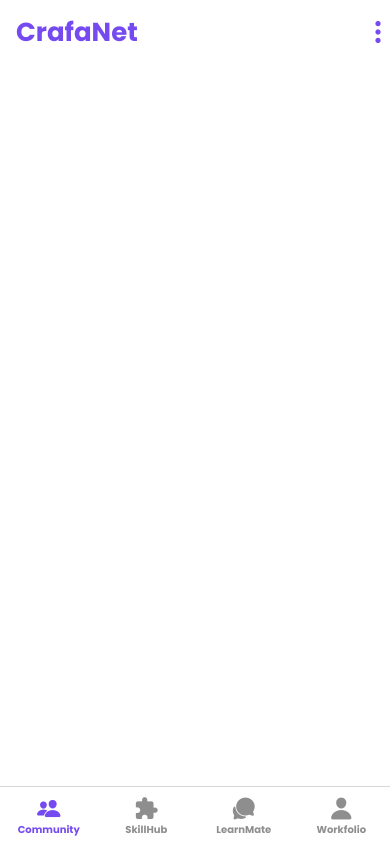
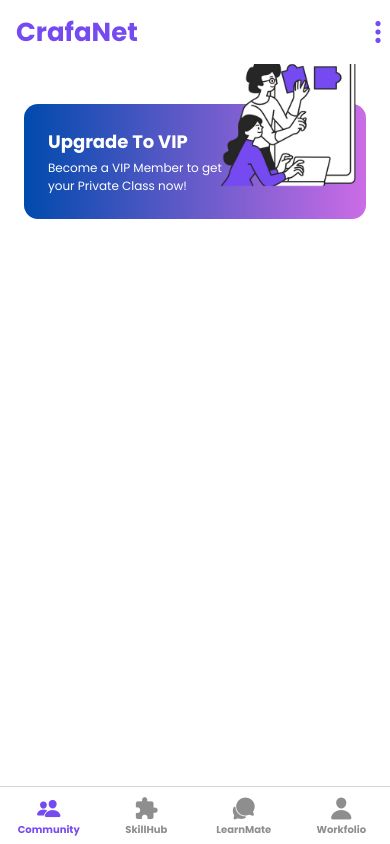
Before and after one commit to CrafaNet/CrafaNet-Mobile, a React Native app: screen /CommunityHome in a window 390 px wide. Built offline with nearby package versions, Linux system fonts and the light colour scheme; what expo-localization would draw is missing.

Commit message:
upgrade to vip box completed

```diff
--- a/constants/sizes.js
+++ b/constants/sizes.js
@@ -1,7 +1,7 @@
 export default {
-    textSmall: 14,
-    textMedium: 16,
-    textLarge: 18,
+    textSmall: 12,
+    textMedium: 14,
+    textLarge: 16,
 
     titleSmall: 16,
     titleMedium: 18,
--- a/constants/styles.js
+++ b/constants/styles.js
@@ -13,5 +13,6 @@ export default StyleSheet.create({
     screenContainer: {
         flex: 1,
         backgroundColor: "white",
+        paddingHorizontal: 24,
     },
 });
--- a/locales/en.json
+++ b/locales/en.json
@@ -25,5 +25,7 @@
     "community": "Community",
     "skillhub": "SkillHub",
     "learnmate": "LearnMate",
-    "workfolio": "Workfolio"
+    "workfolio": "Workfolio",
+    "upgradeToVip": "Upgrade To VIP",
+    "becomeAVipMemberToGetYourPrivateClassNow": "Become a VIP Member to get your Private Class now!"
 }
--- a/screens/Community/CommunityHomeScreen.js
+++ b/screens/Community/CommunityHomeScreen.js
@@ -1,9 +1,15 @@
 import { StyleSheet, Text, View } from "react-native";
+
+import UpgradeToVipBox from "./ComunityComponents/UpgradeToVipBox";
 
 import Styles from "../../constants/styles";
 
 export default function CommunityHomeScreen() {
-    return <View style={Styles.screenContainer}></View>;
+    return (
+        <View style={Styles.screenContainer}>
+            <UpgradeToVipBox />
+        </View>
+    );
 }
 
 const styles = StyleSheet.create({});
--- /dev/null
+++ b/screens/Community/ComunityComponents/UpgradeToVipBox.js
@@ -0,0 +1,62 @@
+import { LinearGradient } from "expo-linear-gradient";
+import { StyleSheet, Text, View, Image } from "react-native";
+
+import Colors from "../../../constants/colors";
+import Strings from "../../../util/strings";
+import Sizes from "../../../constants/sizes";
+
+const vipIllustration = require("../../../assets/illustrations/vip.png");
+
+export default function UpgradeToVipBox() {
+    return (
+        <LinearGradient
+            colors={Colors.mainLinearGradient}
+            start={{ x: 0, y: 0 }}
+            end={{ x: 1, y: 0 }}
+            style={styles.container}
+        >
+            <View style={styles.textContainer}>
+                <Text style={styles.title}>{Strings.upgradeToVip}</Text>
+                <Text style={styles.text}>
+                    {Strings.becomeAVipMemberToGetYourPrivateClassNow}
+                </Text>
+            </View>
+            <Image
+                source={vipIllustration}
+                resizeMode='contain'
+                style={styles.image}
+            />
+        </LinearGradient>
+    );
+}
+
+const styles = StyleSheet.create({
+    container: {
+        flexDirection: "row",
+        position: "relative",
+        marginVertical: 40,
+        padding: 24,
+        borderRadius: 14,
+    },
+    textContainer: {
+        width: "60%",
+        gap: 4,
+    },
+    image: {
+        width: "40%",
+        height: "194%",
+        position: "absolute",
+        bottom: 0,
+        right: 10,
+    },
+    title: {
+        color: "white",
+        fontFamily: "poppins-bold",
+        fontSize: Sizes.titleMedium,
+    },
+    text: {
+        color: "white",
+        fontFamily: "poppins-",
+        fontSize: Sizes.textSmall,
+    },
+});
```
